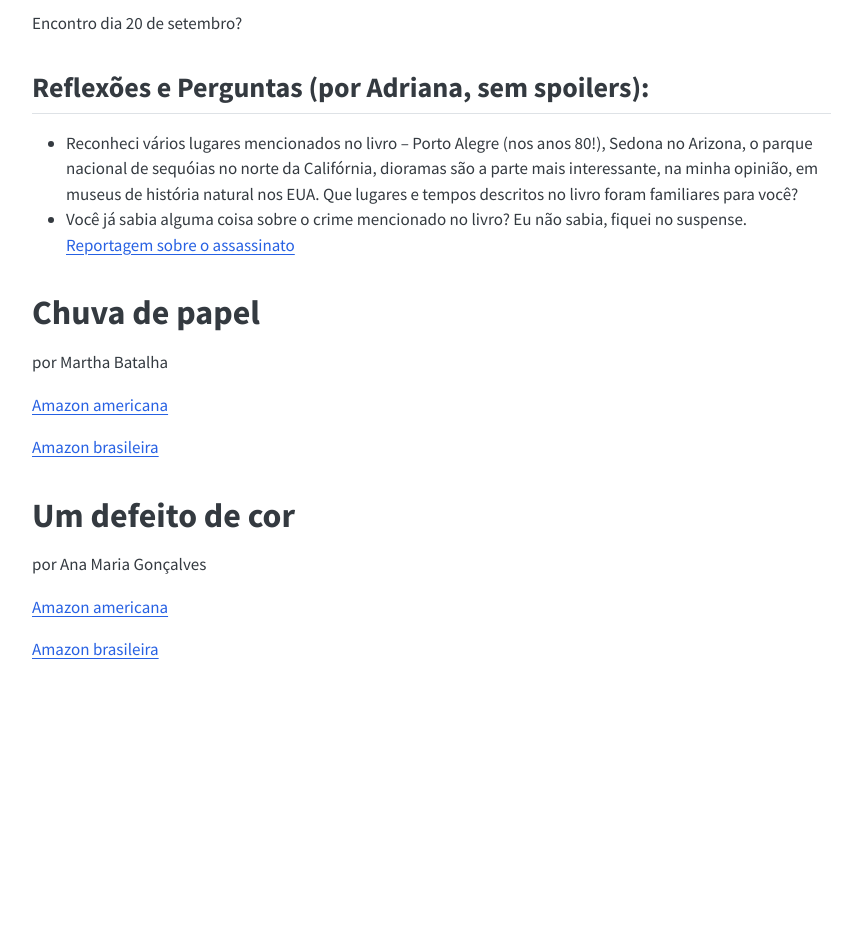
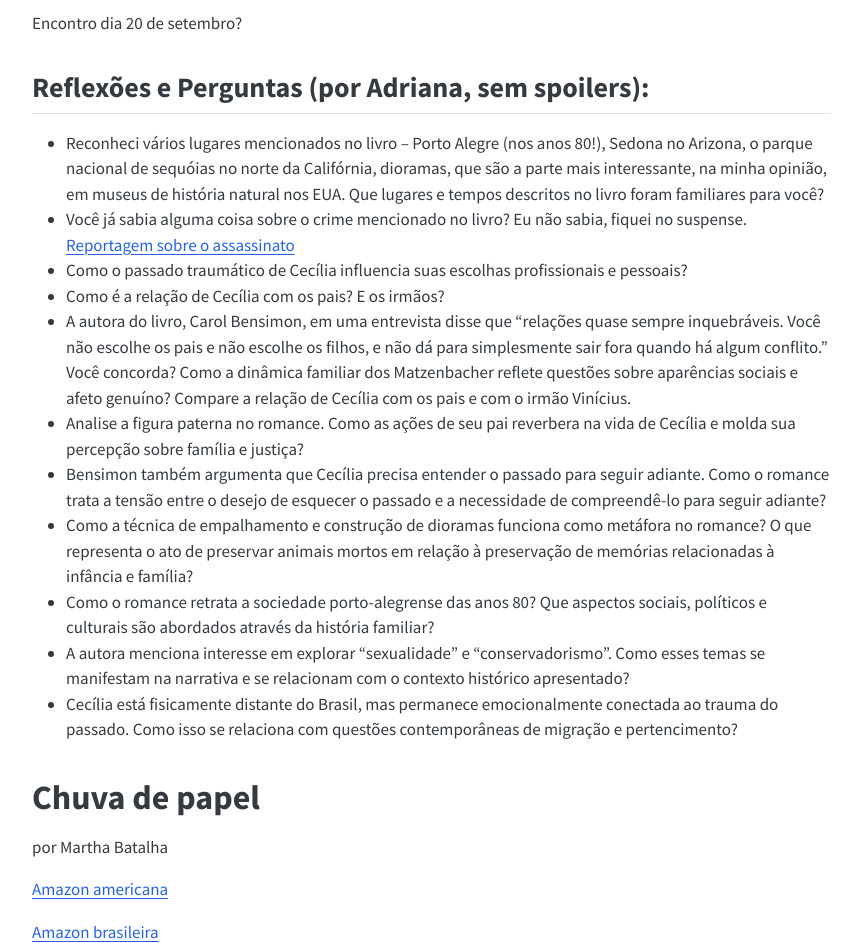
Before and after one commit to picoral/clube-do-livro, a plain HTML site: page index.html in a window 1280 px wide. Shown: the part 340-1283 px from the top of the page, without its empty margins (136-996 px from the left). Before the commit the page ends 1097 px from the top, so only its background shows below. Drawn offline with Linux system fonts and the light colour scheme.

Commit message:
mais perguntas

```diff
--- a/index.html
+++ b/index.html
@@ -148,8 +148,17 @@ ul.task-list li input[type="checkbox"] {
 <section id="reflexões-e-perguntas-por-adriana-sem-spoilers" class="level2">
 <h2 class="anchored" data-anchor-id="reflexões-e-perguntas-por-adriana-sem-spoilers">Reflexões e Perguntas (por Adriana, sem spoilers):</h2>
 <ul>
-<li>Reconheci vários lugares mencionados no livro – Porto Alegre (nos anos 80!), Sedona no Arizona, o parque nacional de sequóias no norte da Califórnia, dioramas são a parte mais interessante, na minha opinião, em museus de história natural nos EUA. Que lugares e tempos descritos no livro foram familiares para você?</li>
+<li>Reconheci vários lugares mencionados no livro – Porto Alegre (nos anos 80!), Sedona no Arizona, o parque nacional de sequóias no norte da Califórnia, dioramas, que são a parte mais interessante, na minha opinião, em museus de história natural nos EUA. Que lugares e tempos descritos no livro foram familiares para você?</li>
 <li>Você já sabia alguma coisa sobre o crime mencionado no livro? Eu não sabia, fiquei no suspense. <a href="https://gauchazh.clicrbs.com.br/porto-alegre/noticia/2021/04/a-esquina-que-foi-palco-de-um-dos-crimes-mais-emblematicos-do-rs-sem-solucao-ha-32-anos-ckngjpu7f009j016ub27hpl0m.html">Reportagem sobre o assassinato</a></li>
+<li>Como o passado traumático de Cecília influencia suas escolhas profissionais e pessoais?</li>
+<li>Como é a relação de Cecília com os pais? E os irmãos?</li>
+<li>A autora do livro, Carol Bensimon, em uma entrevista disse que “relações quase sempre inquebráveis. Você não escolhe os pais e não escolhe os filhos, e não dá para simplesmente sair fora quando há algum conflito.” Você concorda? Como a dinâmica familiar dos Matzenbacher reflete questões sobre aparências sociais e afeto genuíno? Compare a relação de Cecília com os pais e com o irmão Vinícius.</li>
+<li>Analise a figura paterna no romance. Como as ações de seu pai reverbera na vida de Cecília e molda sua percepção sobre família e justiça?</li>
+<li>Bensimon também argumenta que Cecília precisa entender o passado para seguir adiante. Como o romance trata a tensão entre o desejo de esquecer o passado e a necessidade de compreendê-lo para seguir adiante?</li>
+<li>Como a técnica de empalhamento e construção de dioramas funciona como metáfora no romance? O que representa o ato de preservar animais mortos em relação à preservação de memórias relacionadas à infância e família?</li>
+<li>Como o romance retrata a sociedade porto-alegrense das anos 80? Que aspectos sociais, políticos e culturais são abordados através da história familiar?</li>
+<li>A autora menciona interesse em explorar “sexualidade” e “conservadorismo”. Como esses temas se manifestam na narrativa e se relacionam com o contexto histórico apresentado?</li>
+<li>Cecília está fisicamente distante do Brasil, mas permanece emocionalmente conectada ao trauma do passado. Como isso se relaciona com questões contemporâneas de migração e pertencimento?</li>
 </ul>
 </section>
 </section>
```
